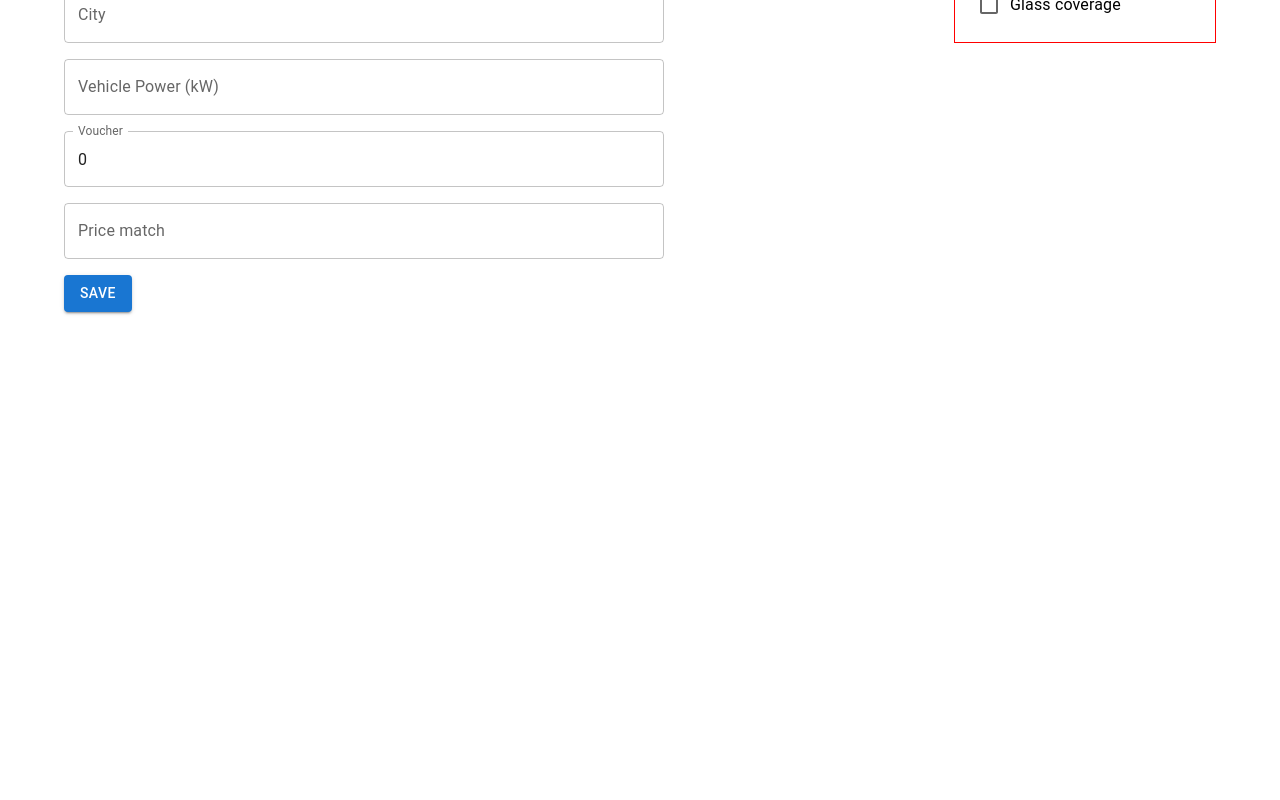
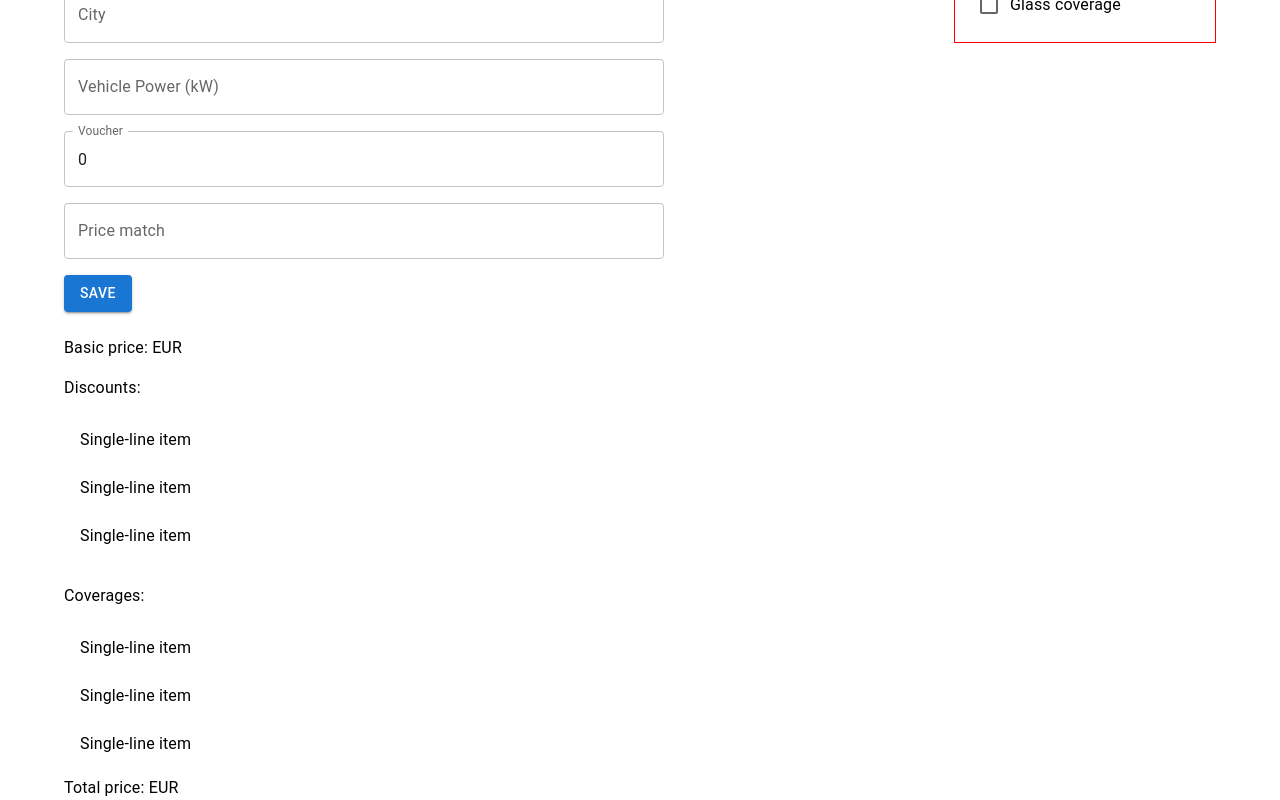
Before and after one commit to dino110/InsuranceApp, a React (Create React App) app in the folder frontend/: page / in a window 1280 px wide. Shown: the part 273-1073 px from the top of the page. Before the commit the page ends 800 px from the top, so only its background shows below. Built offline with nearby package versions, Linux system fonts and the light colour scheme.

Commit message:
Calculations component created and used

```diff
--- a/frontend/src/App.tsx
+++ b/frontend/src/App.tsx
@@ -3,7 +3,7 @@ import { Container } from "@mui/material";
 import Header from "./components/Header";
 import SideBar from "./components/SideBar";
 import MainForm from "./components/MainForm";
-
+import Calculations from "./components/Calculations";
 import { InsuranceContextProvider } from "./InsuranceContext";
 
 function App() {
@@ -13,6 +13,7 @@ function App() {
         <Header />
         <SideBar />
         <MainForm />
+        <Calculations />
       </Container>
     </InsuranceContextProvider>
   );
--- /dev/null
+++ b/frontend/src/components/Calculations/index.tsx
@@ -0,0 +1,53 @@
+import React from "react";
+import {
+  Box,
+  Grid,
+  Typography,
+  List,
+  ListItem,
+  ListItemText,
+} from "@mui/material";
+import { useInsuranceContext } from "../../InsuranceContext";
+
+const Calculations: React.FC = () => {
+  const { mainForm, discounts, coverages } = useInsuranceContext();
+
+  function generate(element: React.ReactElement) {
+    return [0, 1, 2].map((value) =>
+      React.cloneElement(element, {
+        key: value,
+      })
+    );
+  }
+
+  return (
+    <Box maxWidth="sm" sx={{ mt: "40px" }}>
+      <Grid container spacing={2}></Grid>
+      <Typography>Basic price: {} EUR</Typography>
+      <Grid item xs={12} md={6}>
+        <Typography sx={{ mt: 2, mb: 1 }}>Discounts:</Typography>
+        <List>
+          {generate(
+            <ListItem>
+              <ListItemText primary="Single-line item" />
+            </ListItem>
+          )}
+        </List>
+      </Grid>
+      <Grid item xs={12} md={6}>
+        <Typography sx={{ mt: 2, mb: 1 }}>Coverages:</Typography>
+        <List>
+          {generate(
+            <ListItem>
+              <ListItemText primary="Single-line item" />
+            </ListItem>
+          )}
+        </List>
+      </Grid>
+      <Typography>Total price: {} EUR</Typography>
+      <Grid />
+    </Box>
+  );
+};
+
+export default Calculations;
```
